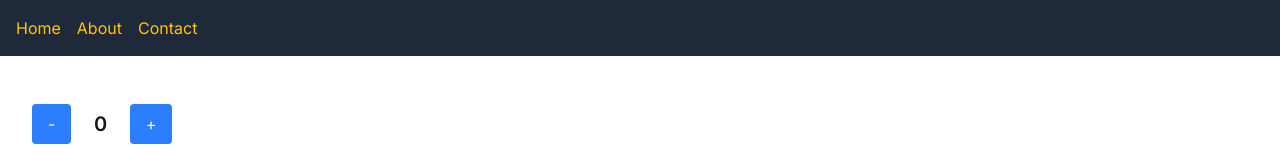
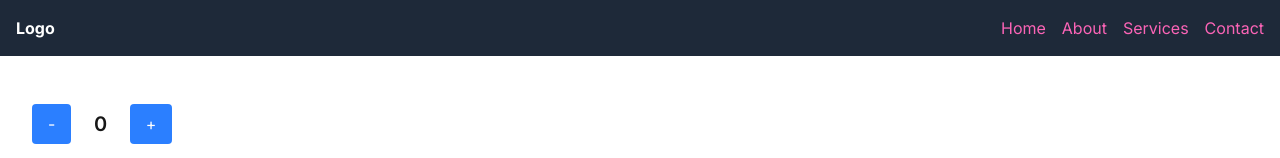
Before and after one commit to sayedabdulkarim/v2_14, a Next.js app: page / in a window 1280 px wide. Shown: the top 158 px of the page. Built offline with nearby package versions, Linux system fonts and the light colour scheme.

Commit message:
feat: Complete 4 tasks
- add nav items color to blue
- add nav items color to red
- add nav items color to yellow
- add nav items color to pink

```diff
--- a/src/components/Banner.tsx
+++ b/src/components/Banner.tsx
@@ -1,15 +1,17 @@
 'use client';
-
-import Link from 'next/link';
 
 export default function Banner() {
   return (
-    <nav className="bg-gray-800 text-white p-4">
-      <ul className="flex gap-4">
-        <li><Link href="/" className="text-yellow-400 hover:text-yellow-300">Home</Link></li>
-        <li><Link href="/about" className="text-yellow-400 hover:text-yellow-300">About</Link></li>
-        <li><Link href="/contact" className="text-yellow-400 hover:text-yellow-300">Contact</Link></li>
-      </ul>
+    <nav className="bg-gray-800 p-4">
+      <div className="container mx-auto flex justify-between items-center">
+        <div className="text-white font-bold">Logo</div>
+        <div className="flex space-x-4">
+          <a href="#" className="text-pink-400 hover:text-pink-300">Home</a>
+          <a href="#" className="text-pink-400 hover:text-pink-300">About</a>
+          <a href="#" className="text-pink-400 hover:text-pink-300">Services</a>
+          <a href="#" className="text-pink-400 hover:text-pink-300">Contact</a>
+        </div>
+      </div>
     </nav>
   );
 }
```
